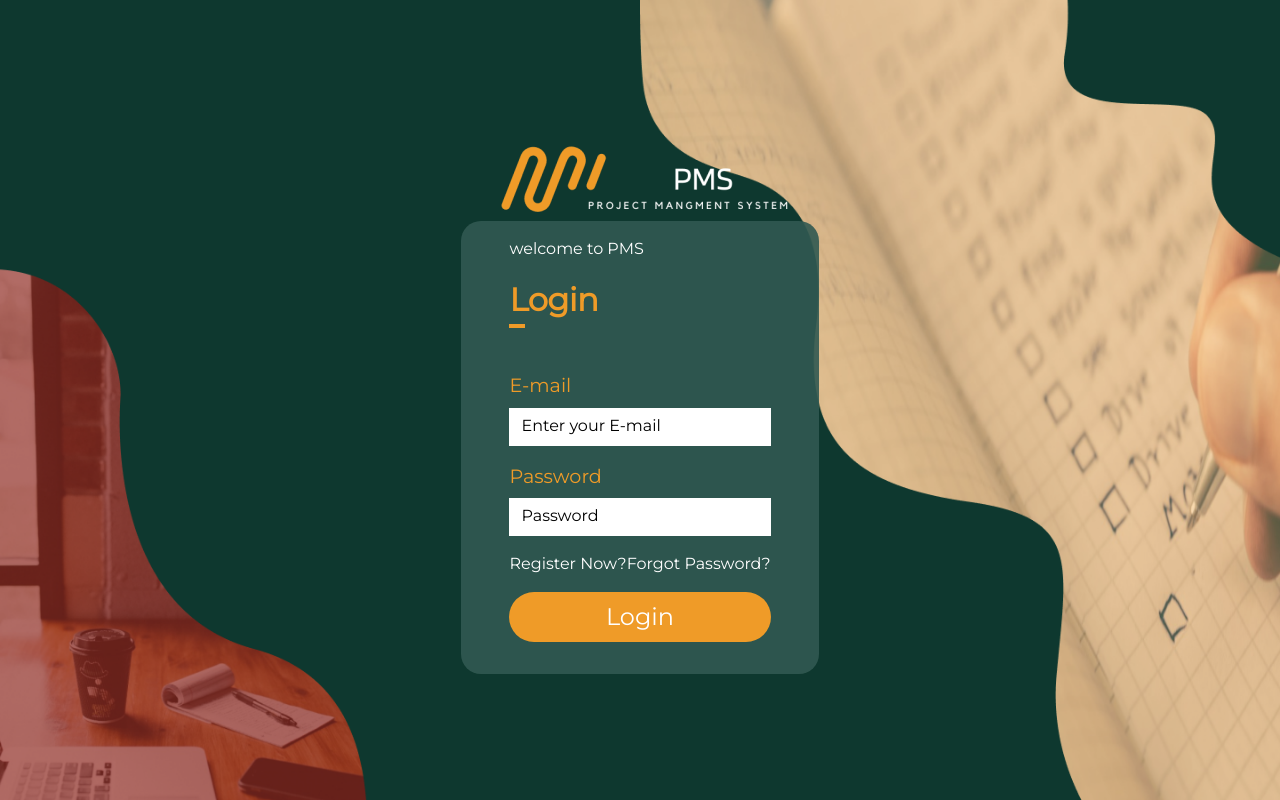
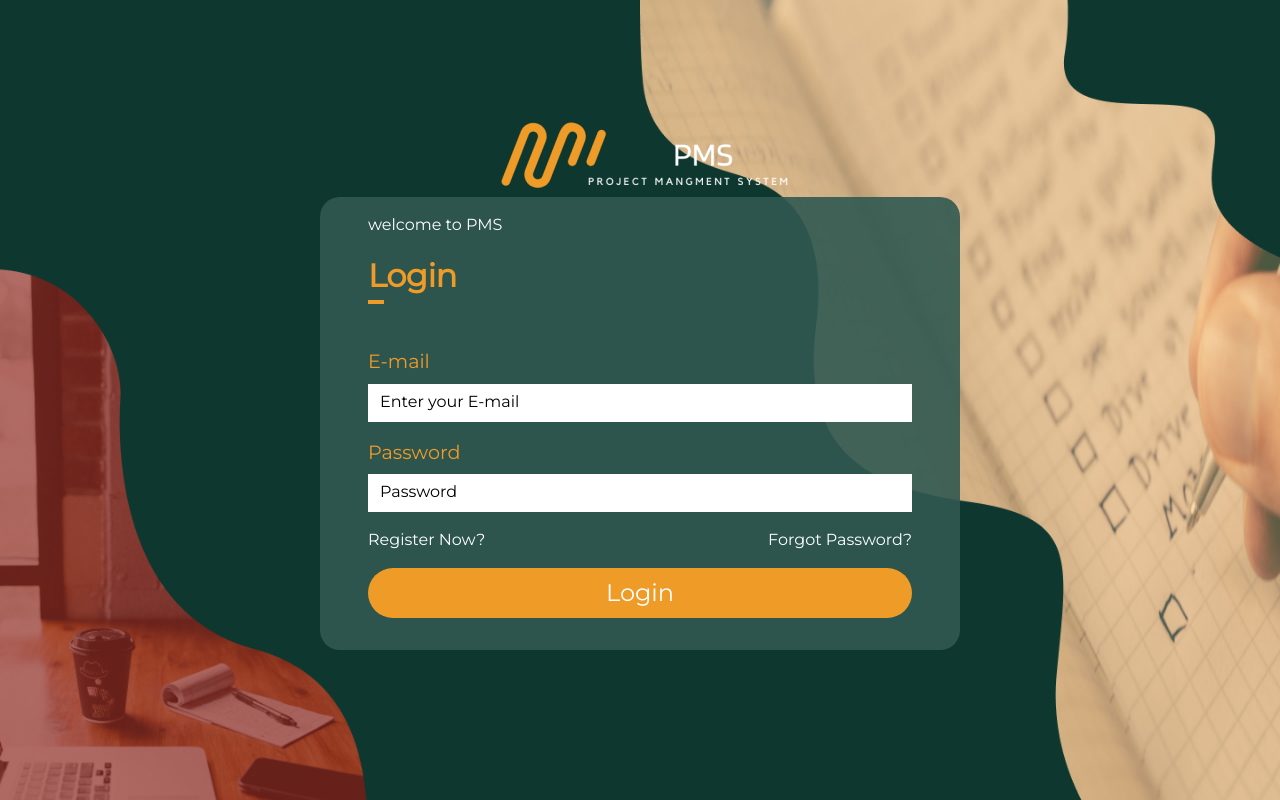
Before and after one commit to Rawan-Mohamed/project-management-system-1, a React (Vite) app: page /#/ in a window 1280 px wide. Built offline with nearby package versions, Linux system fonts and the light colour scheme.

Commit message:
update login

```diff
--- a/src/Components/Login/Login.tsx
+++ b/src/Components/Login/Login.tsx
@@ -51,8 +51,7 @@ const Login: React.FC = () => {
         <img src={logo} alt="logo" className='img-fluid' />
       </div>
       <div
-      // className='w-50 mb-5'
-      >
+      className='w-50 mb-5'>
         <form onSubmit={handleSubmit(onSubmit)}
           action="" className="login-wrapper m-auto mt-1 py-3 px-5 w-100">
           <p className='text-white'>welcome to PMS</p>
```
